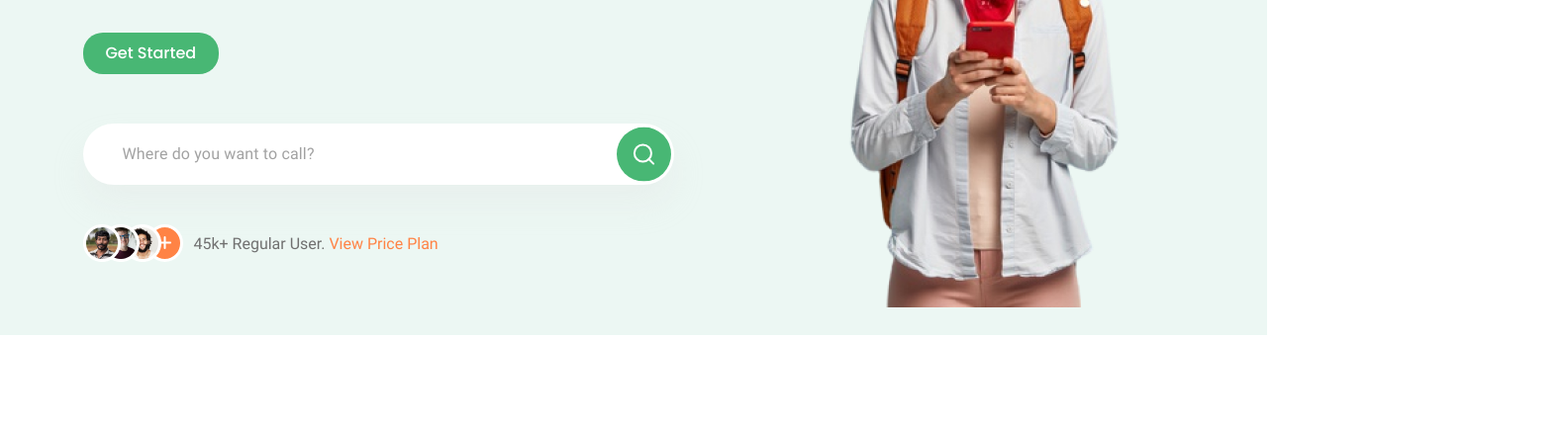
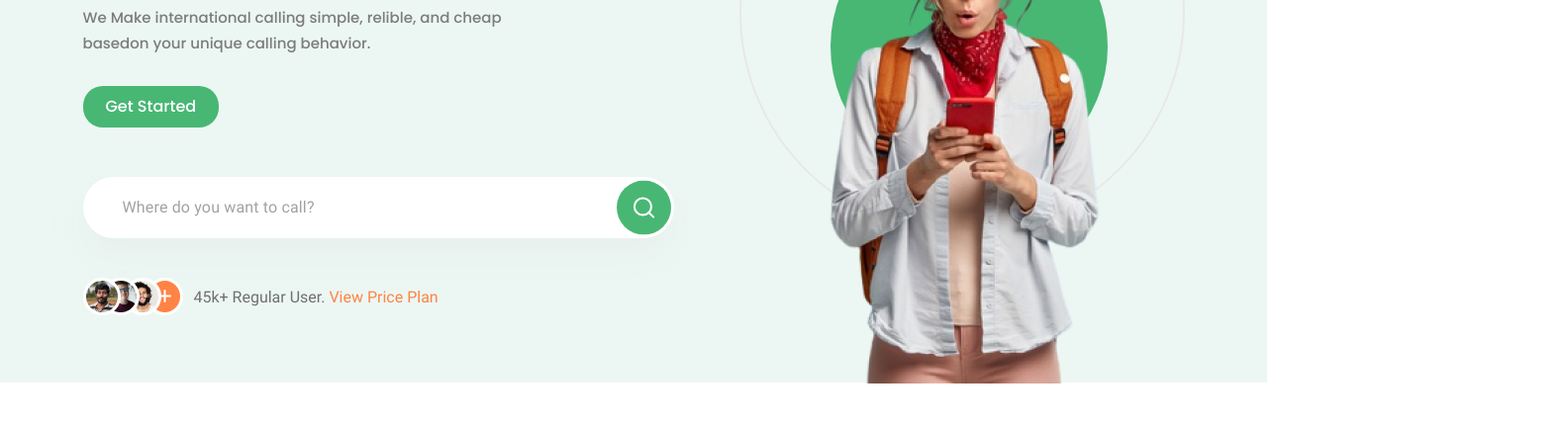
Before and after one commit to Garik9402/Global, a website: page src/index.html in a window 1280 px wide. Shown: the part 370-800 px from the top of the page at 99% size, 1583 px wide, since content can reach past the window. Drawn offline with nearby package versions, Linux system fonts and the light colour scheme; files that its build step writes are made by us from their sources.

Commit message:
in the process;)

```diff
--- a/src/scss/styles.scss
+++ b/src/scss/styles.scss
@@ -2,11 +2,15 @@
 @import "mixin.scss";
 @import "reset.scss";
 
-.wrapper {}
+.wrapper {
+   width: 100%;
+   min-height: 757px;
+   background-color: #ECF7F3;
+}
 
 .header {
    width: 100%;
-   padding: 30px 0px;
+   padding: 30px 0px 42px 0px;
    background: #ecf7f3;
 
    &__inner {
@@ -106,6 +110,7 @@
    width: 100%;
    background: #ecf7f3;
    padding-bottom: 44px;
+   padding: 42px 0px 44px 0px;
 
    &__inner {
       max-width: 1143px;
@@ -241,17 +246,36 @@
    &__items-right {
       position: relative;
       max-width: 450px;
-      width: 1005px;
+      width: 100%;
    }
 
    &__img {
-      position: relative;
-      top: 20px;
-      left: -170px;
+      position: absolute;
+      top: 43px;
+      left: -190px;
+      z-index: 1;
    }
 
-   &__carousel {}
+   &__carousel {
+      position: relative;
+      max-width: 450px;
+      height: 450px;
+      width: 100%;
+      border: 2px solid #E8E8E8;
+      border-radius: 50%;
+      bottom: 0px;
+      left: 0;
 
-   &__green-circle {}
+   }
+
+   &__green-circle {
+      position: absolute;
+      width: 280px;
+      height: 280px;
+      background: #48B774;
+      border-radius: 50%;
+      top: 117px;
+      left: 90px;
+   }
 
 }
```
Also changed, not shown: src/index.html (+0 -1 lines), src/scss/styles.css, 1 other file.
